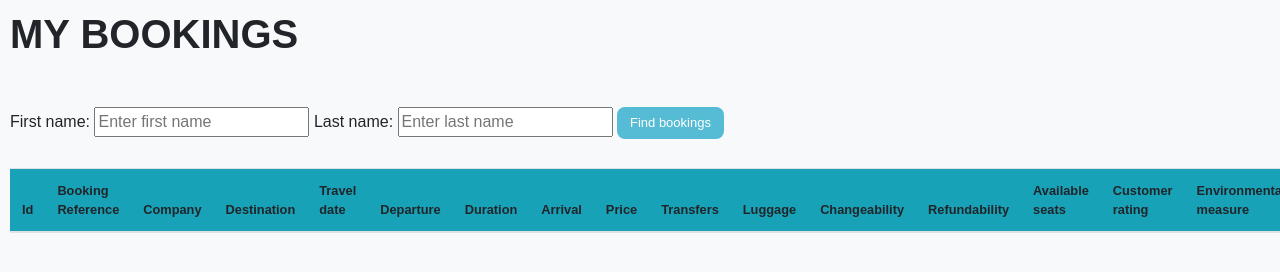
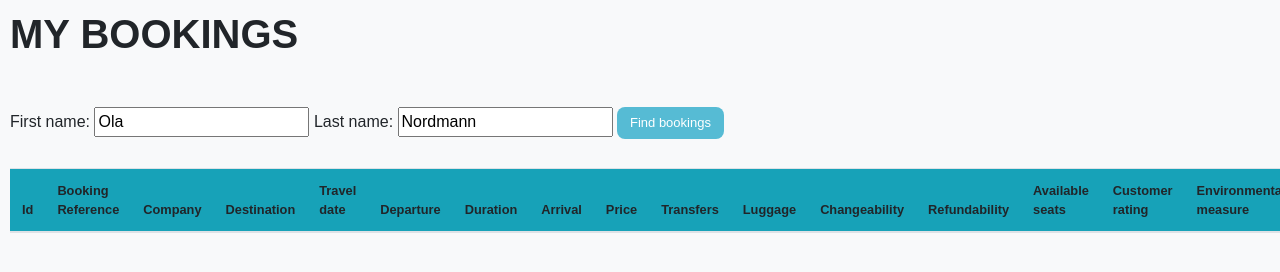
Before and after one commit to Knut1999/ACIT4420EXAM-2, a plain HTML site: page frontend/bookings.html in a window 1280 px wide. Shown: the top 272 px of the page. Drawn offline with nearby package versions, Linux system fonts and the light colour scheme.

Commit message:
small update

```diff
--- a/frontend/bookings.html
+++ b/frontend/bookings.html
@@ -11,10 +11,10 @@
         <br>
 
         <label for="firstName">First name:</label>
-        <input type="text" id="firstName" placeholder="Enter first name">
+        <input type="text" id="firstName" placeholder="Enter first name" value="Ola">
 
         <label for="lastName">Last name:</label>
-        <input type="text" id="lastName" placeholder="Enter last name">
+        <input type="text" id="lastName" placeholder="Enter last name" value="Nordmann">
 
         <button type="button" onclick="showBooking()">Find bookings</button>
 
```
